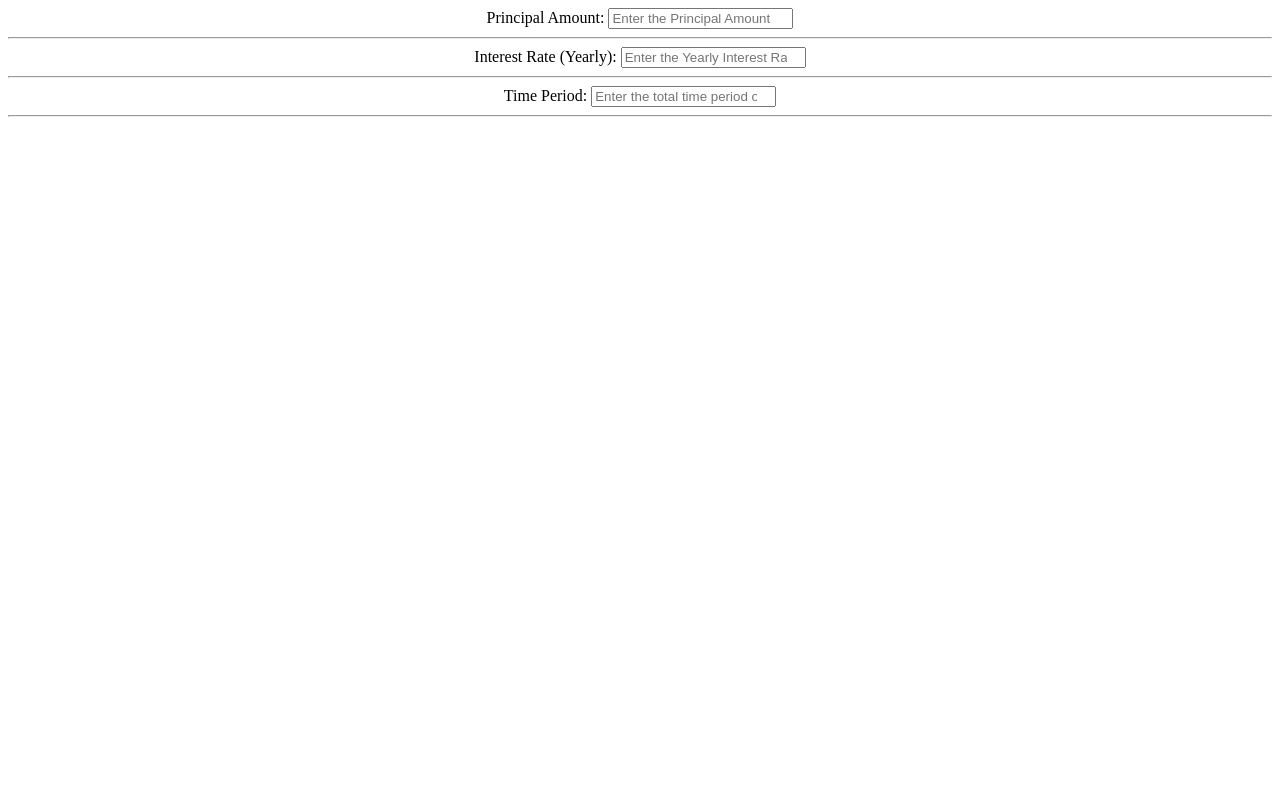
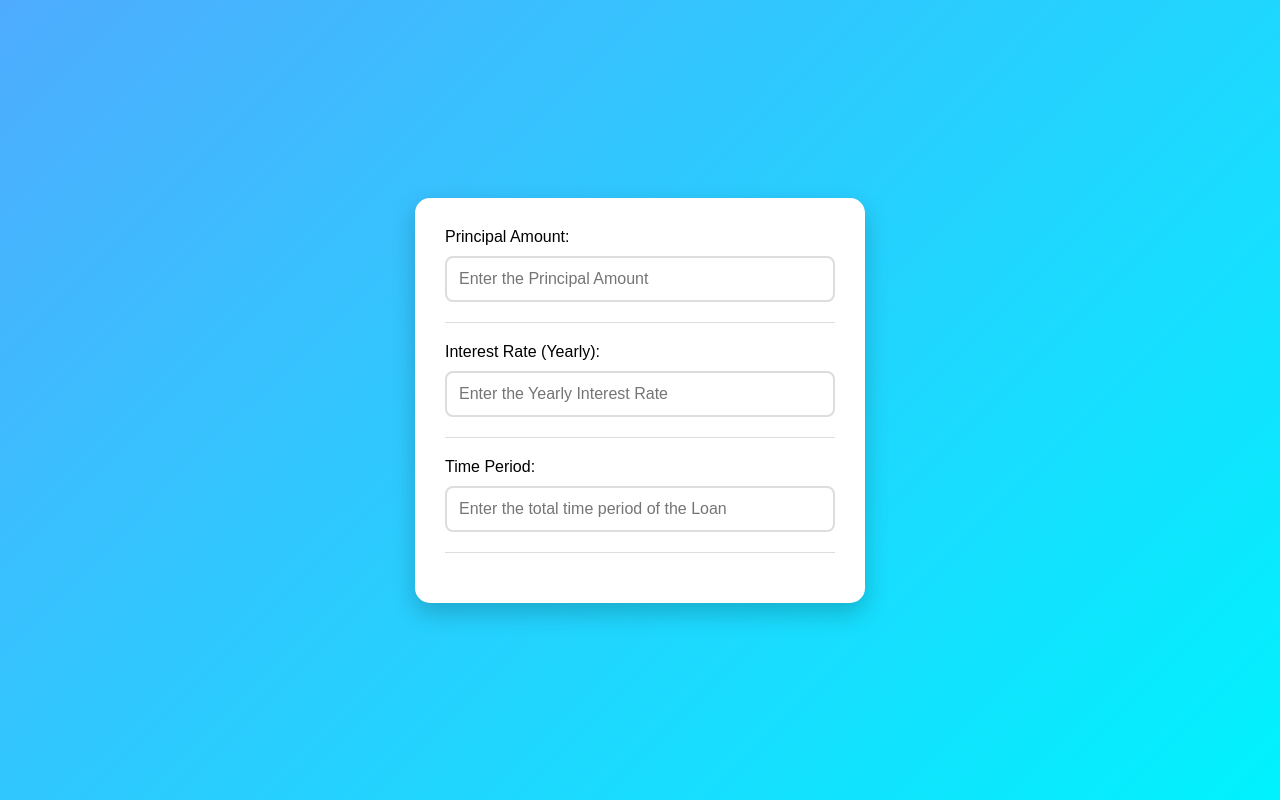
Before and after one commit to Akash750sarkar/interestCalculator, a plain HTML site: page index.html in a window 1280 px wide. Drawn offline with Linux system fonts and the light colour scheme.

Commit message:
added the css for the form

```diff
--- a/index.html
+++ b/index.html
@@ -8,7 +8,6 @@
 </head>
 <body>
 
-   <center>
      <form action="">
         Principal Amount:  <input id="Principal" type="number" placeholder="Enter the Principal Amount"><br>
         <hr>
@@ -18,7 +17,7 @@
         <hr>
         <h1 id="Total"></h1>
     </form>
-   </center>
+
     <script src="index.js"></script>
 </body>
 </html>
--- a/style.css
+++ b/style.css
@@ -0,0 +1,51 @@
+*{
+    margin: 0;
+    padding: 0;
+    box-sizing: border-box;
+    font-family: Arial, Helvetica, sans-serif;
+}
+
+body{
+    height: 100vh;
+    display: flex;
+    justify-content: center;
+    align-items: center;
+    background: linear-gradient(135deg, #4facfe, #00f2fe);
+}
+
+form{
+    background: white;
+    padding: 30px;
+    border-radius: 15px;
+    box-shadow: 0 10px 25px rgba(0,0,0,0.2);
+    width: 450px;
+}
+
+input{
+    width: 100%;
+    padding: 12px;
+    margin-top: 10px;
+    border: 2px solid #ddd;
+    border-radius: 8px;
+    font-size: 16px;
+    transition: 0.3s;
+}
+
+input:focus{
+    outline: none;
+    border-color: #87c4f9;
+    box-shadow: 0 0 8px rgba(79,172,254,0.4);
+}
+
+hr{
+    margin: 20px 0;
+    border: none;
+    border-top: 1px solid #ddd;
+}
+
+h1{
+    margin-top: 20px;
+    text-align: center;
+    color: #2c3e50;
+    font-size: 28px;
+}
```
